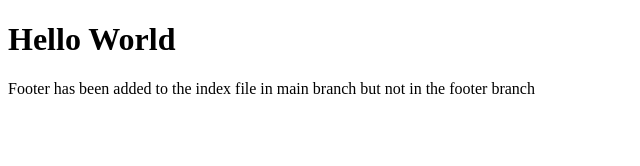
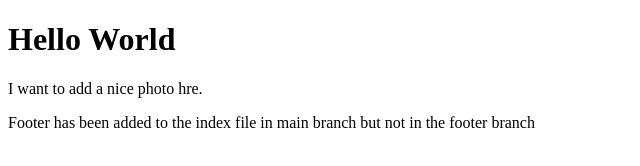
Before and after one commit to The-BlackShadoww/git-github, a plain HTML site: page index.html in a window 1280 px wide. Shown: the whole page, without its empty margins (0-640 px from the left). Drawn offline with Linux system fonts and the light colour scheme.

Commit message:
updated index file

```diff
--- a/index.html
+++ b/index.html
@@ -7,6 +7,7 @@
     </head>
     <body>
         <h1>Hello World</h1>
+        <p>I want to add a nice photo hre.</p>
         <p>
             Footer has been added to the index file in main branch but not in
             the footer branch
```
Also changed, not shown: 1 other file.
